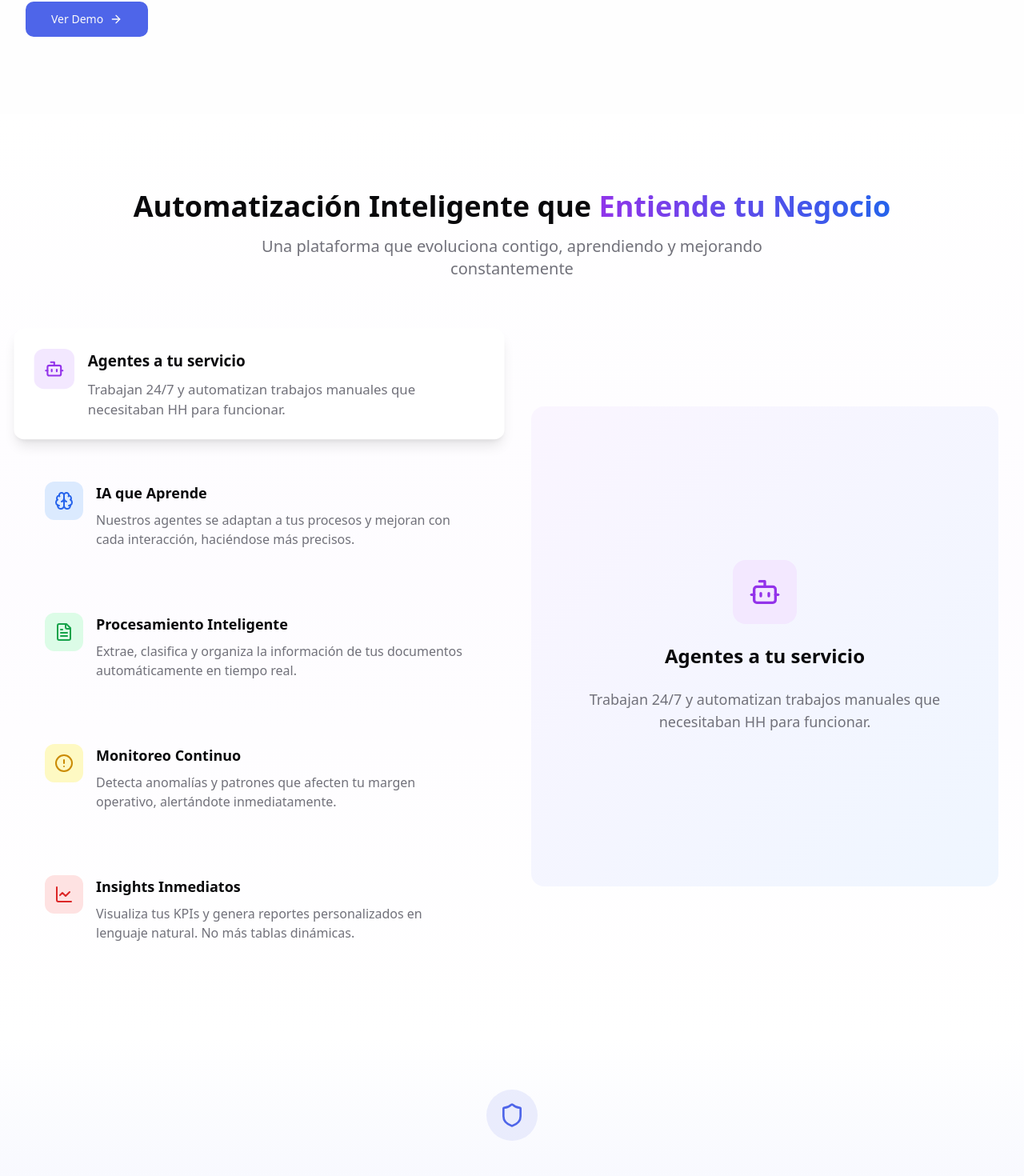
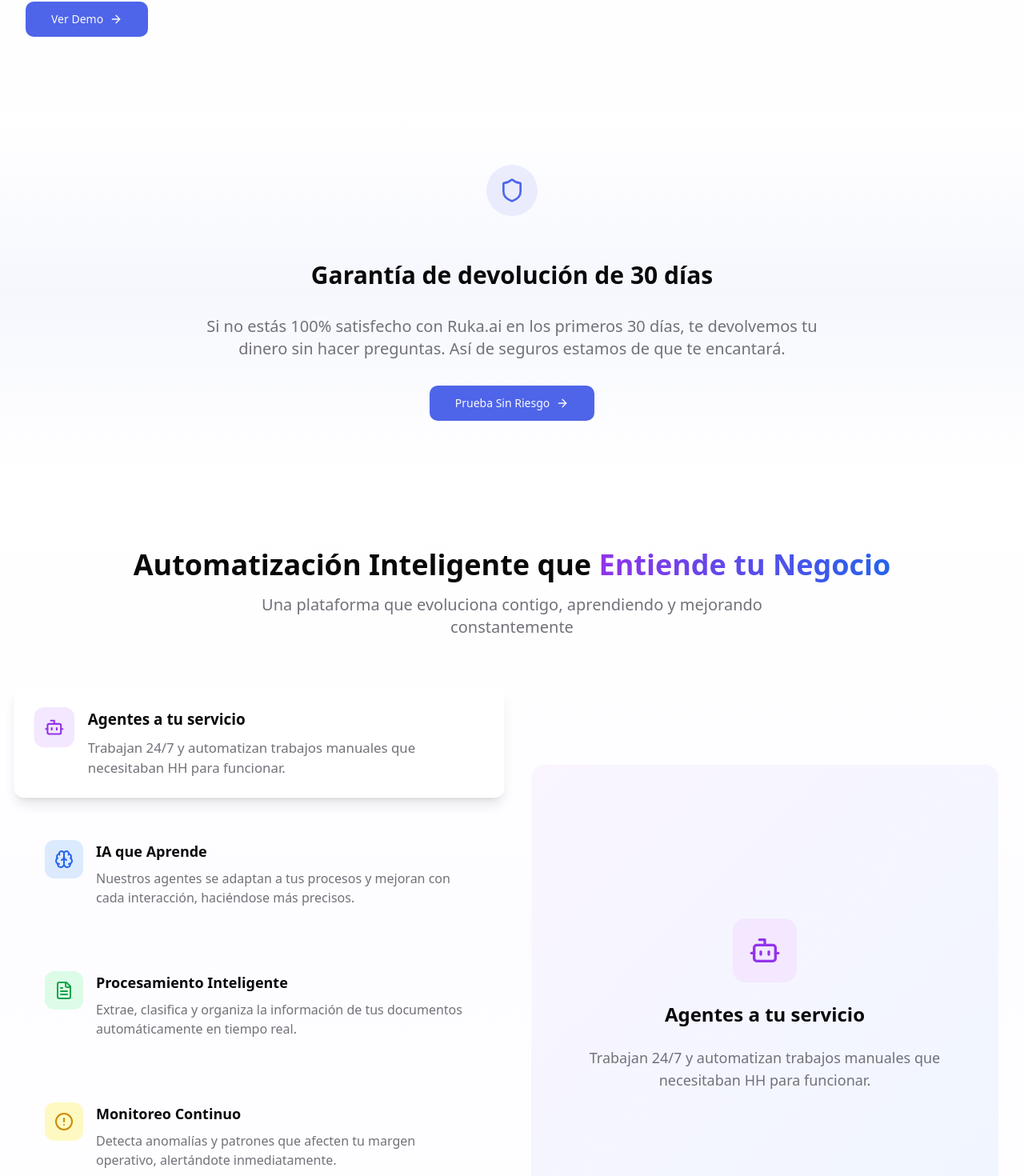
Before and after one commit to Suplait/ruka-smart-insight, a React (Vite) app: page / in a window 1280 px wide. Shown: the part 4082-5552 px from the top of the page at 80% size. Built offline with nearby package versions, Linux system fonts and the light colour scheme.

Commit message:
update v22

```diff
--- a/src/pages/Index.tsx
+++ b/src/pages/Index.tsx
@@ -38,8 +38,8 @@ export default function Index() {
       <Features />
       <BeforeAfter />
       <ProductShowcase />
+      <MoneyBackGuarantee />
       <ValueShowcase />
-      <MoneyBackGuarantee />
       <Stats />
       <Testimonials />
       <FAQ />
```
